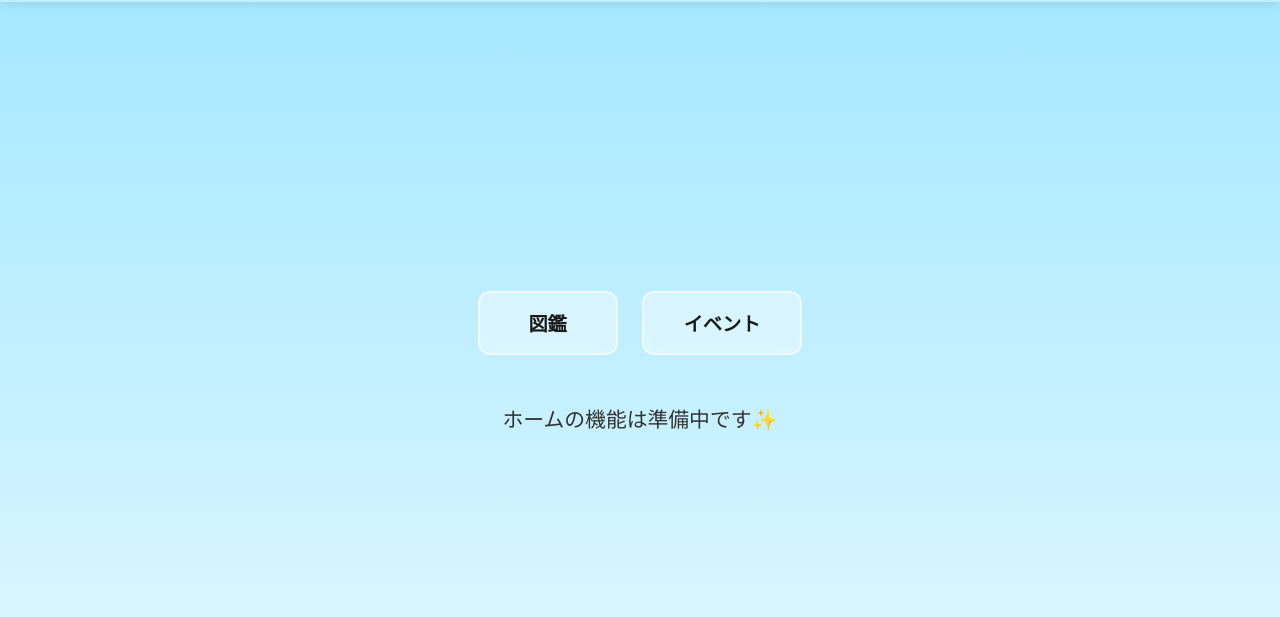
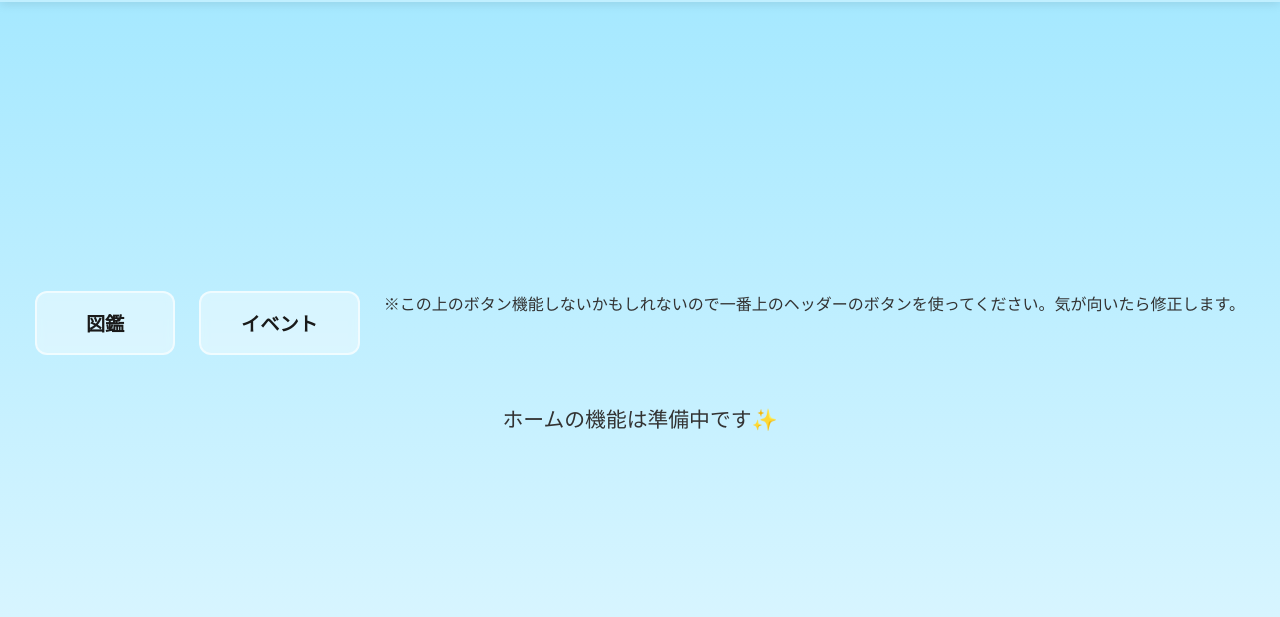
Before and after one commit to jpgya/STB-info, a plain HTML site: page index.html in a window 1280 px wide. Shown: the part 71-688 px from the top of the page. Drawn offline with Linux system fonts and the light colour scheme.

Commit message:
ちょい更新的な（普通に警告的な）

```diff
--- a/index.html
+++ b/index.html
@@ -35,6 +35,7 @@
     <div class="button-container">
       <button class="action-btn" data-page="brainrod">図鑑</button>
       <button class="action-btn" data-page="events">イベント</button>
+      <p>※この上のボタン機能しないかもしれないので一番上のヘッダーのボタンを使ってください。気が向いたら修正します。</p>
     </div>
     <p class="status-text">ホームの機能は準備中です✨</p>
   </main>
```
